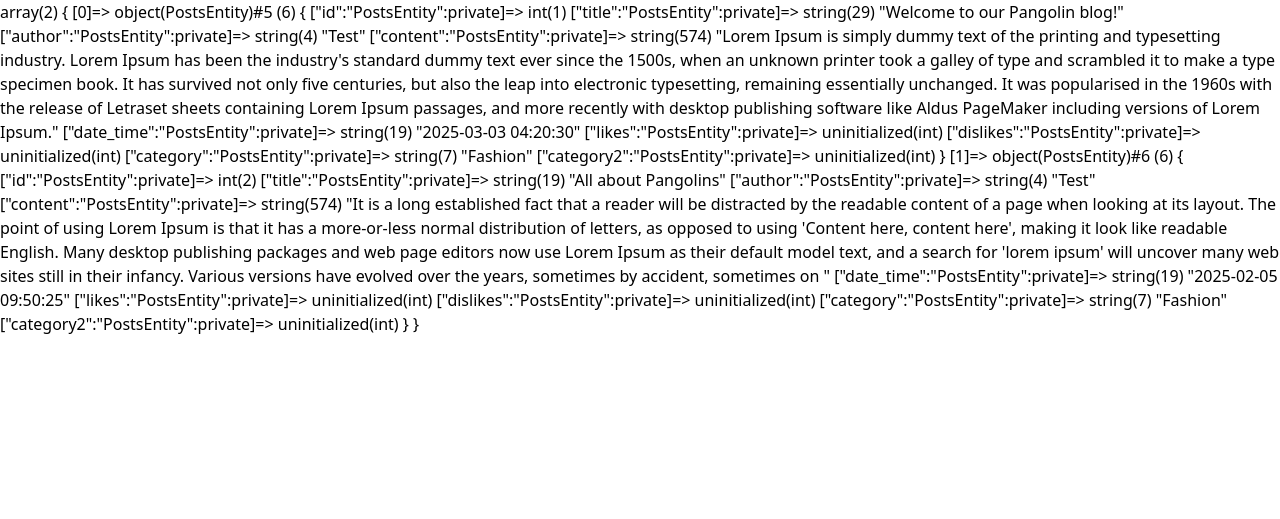
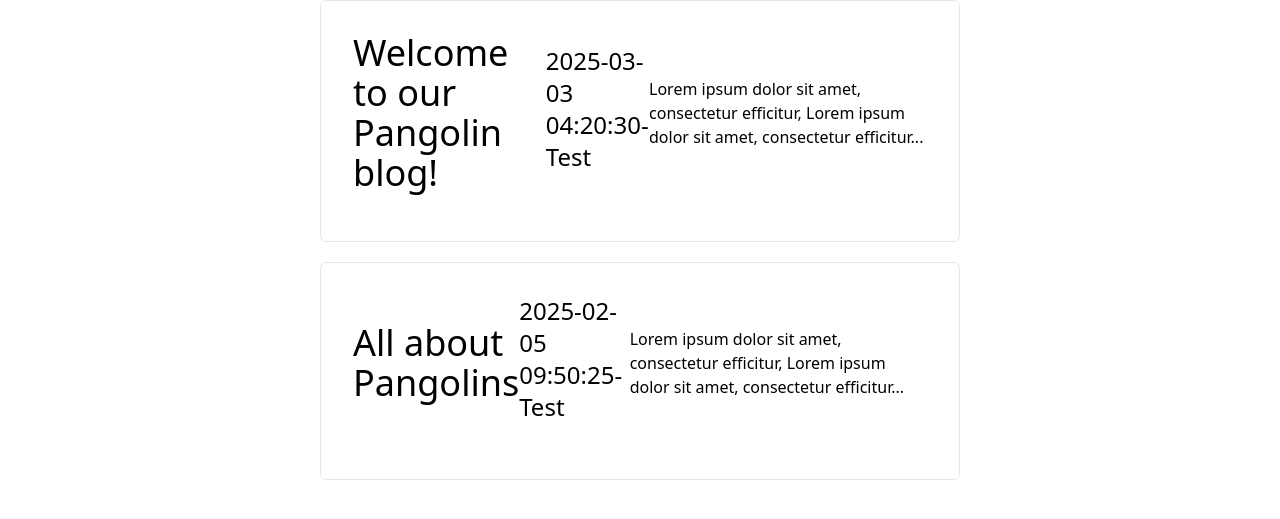
Before and after one commit to iO-Academy/2025-jan-sde-blog-sql-phpangolins, a PHP site: page / in a window 1280 px wide. Shown: the top 519 px of the page. Run offline with PHP 8.4, Linux system fonts and the light colour scheme; data comes from the database, SQL or seed files in the repository; some libraries are stand-ins or nearby versions.

Commit message:
completed homepage posts display

```diff
--- a/index.php
+++ b/index.php
@@ -10,7 +10,7 @@
 </head>
 <?php
 
-require_once 'src/entities/PostsEntity.php';
+require_once 'src/entities/PostEntity.php';
 require_once 'src/services/PostServices.php';
 require_once 'src/models/PostsModel.php';
 require_once 'src/services/DatabaseConnectionServices.php';
@@ -19,7 +19,7 @@ $db = DatabaseConnectionServices::connect();
 
 $posts = new PostsModel($db);
 
-var_dump($posts->getAll());
+echo PostServices::displayHomepage($posts->getAll());
 
 ?>
 <body>
--- a/src/entities/PostsEntity.php
+++ b/src/entities/PostEntity.php
@@ -1,6 +1,6 @@
 <?php
 
-class PostsEntity{
+class PostEntity{
     private int $id;
     private string $title;
     private ?string $author;
--- a/src/models/PostsModel.php
+++ b/src/models/PostsModel.php
@@ -17,7 +17,7 @@ class PostsModel{
                                             ON `posts`.`category_id` = `categories`.`id`
                                             JOIN `users`
                                             ON `posts`.`user_id`=`users`.`id`;');
-        $query -> setFetchMode(PDO::FETCH_CLASS, PostsEntity::class);
+        $query -> setFetchMode(PDO::FETCH_CLASS, PostEntity::class);
         $query->execute();
         if ($query->execute()){
             return $query->fetchAll();
--- a/src/services/PostServices.php
+++ b/src/services/PostServices.php
@@ -1,20 +1,20 @@
 <?php
-
+require_once 'src/entities/PostEntity.php';
 class PostServices
 {
 
-    public function displaySingleHomepage(PostsEntity $post):string{
+    static public function displaySingleHomepage(PostEntity $post):string{
         $outcome = '';
 
         $outcome .= "<article class='p-8 border border-solid rounded-md'>";
 //        $outcome .= '<span class="px-3 py-2 bg bg-slate-200 inline-block mb-4 rounded-sm">Science and Nature</span>';
         $outcome .= '<div class="flex justify-between items-center flex-col md:flex-row mb-4">';
-        $outcome .= "<h2 class='text-4xl'>$post->getTitle()</h2>";
+        $outcome .= "<h2 class='text-4xl'>" . $post->getTitle()."</h2>";
 //        $outcome .= "<span class='text-xl'>100 likes - 50 dislikes</span></div>";
-        $outcome .= "<p class='text-2xl mb-2'>$post->getDateTime() '-' $post->getAuthor()</p>";
+        $outcome .= "<p class='text-2xl mb-2'>".$post->getDateTime()."-".$post->getAuthor()."</p>";
         $outcome .= "<p>Lorem ipsum dolor sit amet, consectetur efficitur, Lorem ipsum dolor sit amet, consectetur efficitur...</p>";
         $outcome .= '<div class="flex justify-center">';
-        $outcome .= "<a class='px-3 py-2 mt-4 text-lg bg-indigo-400 hover:bg-indigo-700 hover:text-white transition inline-block rounded-sm' href='singlePost.php'>View post</a>";
+//        $outcome .= "<a class='px-3 py-2 mt-4 text-lg bg-indigo-400 hover:bg-indigo-700 hover:text-white transition inline-block rounded-sm' href='singlePost.php'>View post</a>";
         $outcome .= '</div>';
         $outcome .= '</article>';
 
@@ -23,12 +23,12 @@ class PostServices
 
 
 
-public function displayHomepage(array $posts):string{
+static public function displayHomepage(array $posts):string{
 
     $outcome = "<section class='container lg:w-1/2 mx-auto flex flex-col gap-5'>";
 
      foreach ($posts as $post){
-         $outcome .= $this->displaySingleHomepage($post);
+         $outcome .= PostServices::displaySingleHomepage($post);
      }
 
     $outcome .= '</section>';
```
